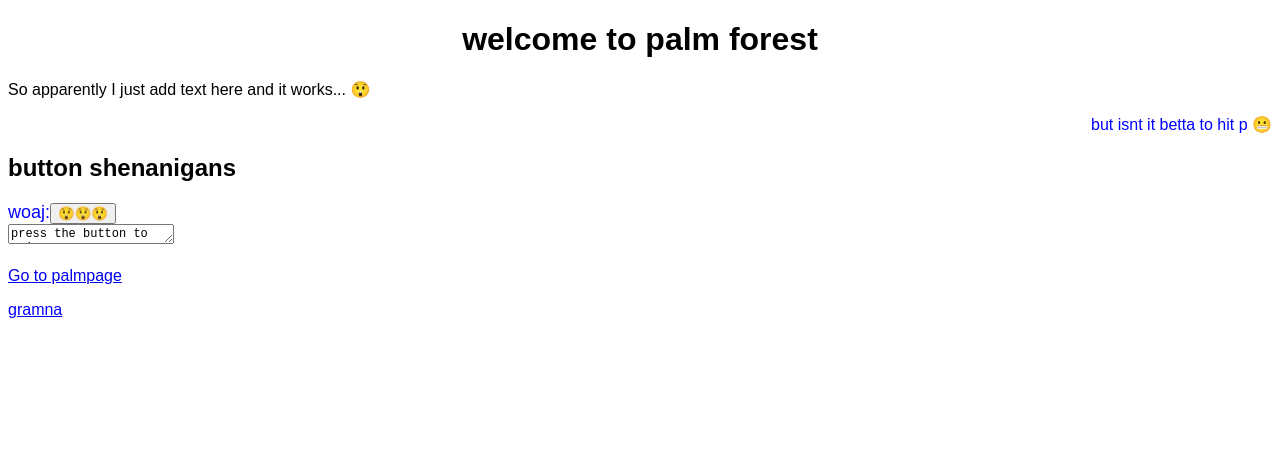
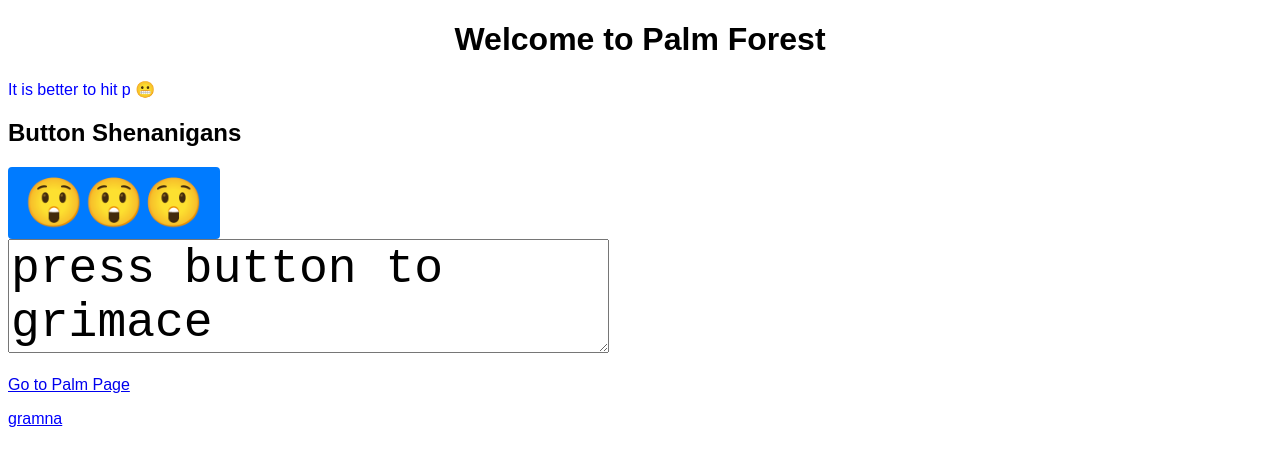
Before and after one commit to bitokn/ubiquitous-octo-winner, a plain HTML site: page mainpage.html in a window 1280 px wide. Drawn offline with Linux system fonts and the light colour scheme.

Commit message:
reformatted main page

```diff
--- a/forest_script.js
+++ b/forest_script.js
@@ -1,11 +1,10 @@
 function doFunction1() {
-    document.getElementById('textbox1').innerHTML = "press the button to grimace";
+    let grimaceField = document.getElementById('textbox1')
+    grimaceField.innerHTML = "press button to grimace"
+    grimaceField.style.fontSize = "48px"
 }
 doFunction1()
 function doFunction2() {
-    document.getElementById('textbox1').style.fontSize = "48px";
-    document.getElementById('textbox1').rows = "1";
-    document.getElementById('textbox1').cols = "5";
     document.getElementById('textbox1').innerHTML = "&#128556;&#128556;&#128556;";
     // var x = document.createElement("P");
     // var t = document.createTextNode("&#128556;");
--- a/mainpage.html
+++ b/mainpage.html
@@ -8,32 +8,53 @@
         font-family: sans-serif;
     }
 
+    h1 {
+        text-align: center;
+    }
+
+    h2 {
+        text-align: left;
+    }
+
     p {
         text-align: left;
         color: blue;
     }
 
-    h1 {
-        text-align: center;
+    .large-font {
+        font-size: large;
+    }
+
+    .button {
+        font-size: 48px;
+        padding: 8px 16px;
+        border: none;
+        background-color: #007BFF;
+        color: white;
+        cursor: pointer;
+        border-radius: 4px;
+    }
+
+    .button:hover {
+        background-color: #0056b3;
     }
 </style>
 
+
 <body>
-    <h1>welcome to palm forest</h1>
-    So apparently I just add text here and it works... &#128562;
-    <p style="text-align: right;">but isnt it betta to hit p &#128556;</p>
-    <h2 style="text-align: left;">button shenanigans</h2>
-    <p style="font-size: large;">
-        woaj:<input id="grimaceButton" type="button" , value="&#128562;&#128562;&#128562;" onclick="doFunction2()">
-        </br>
-        <textarea id="textbox1" style="font-size: 12px;" rows="1" cols="20"></textarea>
-
+    <h1>Welcome to Palm Forest</h1>
+    <p>It is better to hit p &#128556;</p>
+    <h2>Button Shenanigans</h2>
+    <p class="large-font">
+        <input id="grimaceButton" class="button" type="button" value="&#128562;&#128562;&#128562;"
+            onclick="doFunction2()">
+        <br>
+        <textarea id="textbox1"></textarea>
     </p>
-    <a href="palmpage.html">Go to palmpage</a>
+    <a href="palmpage.html">Go to Palm Page</a>
     <a href="grampage.html">
         <p>gramna</p>
     </a>
-
 </body>
 <script src="forest_script.js"></script>
 
```
